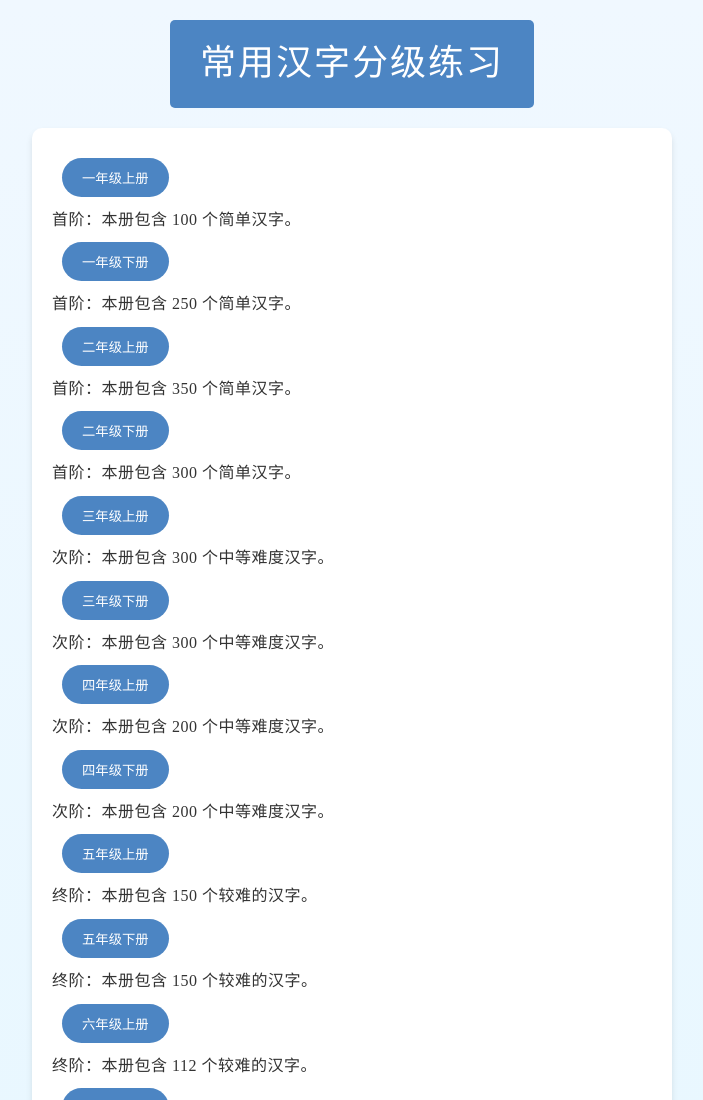
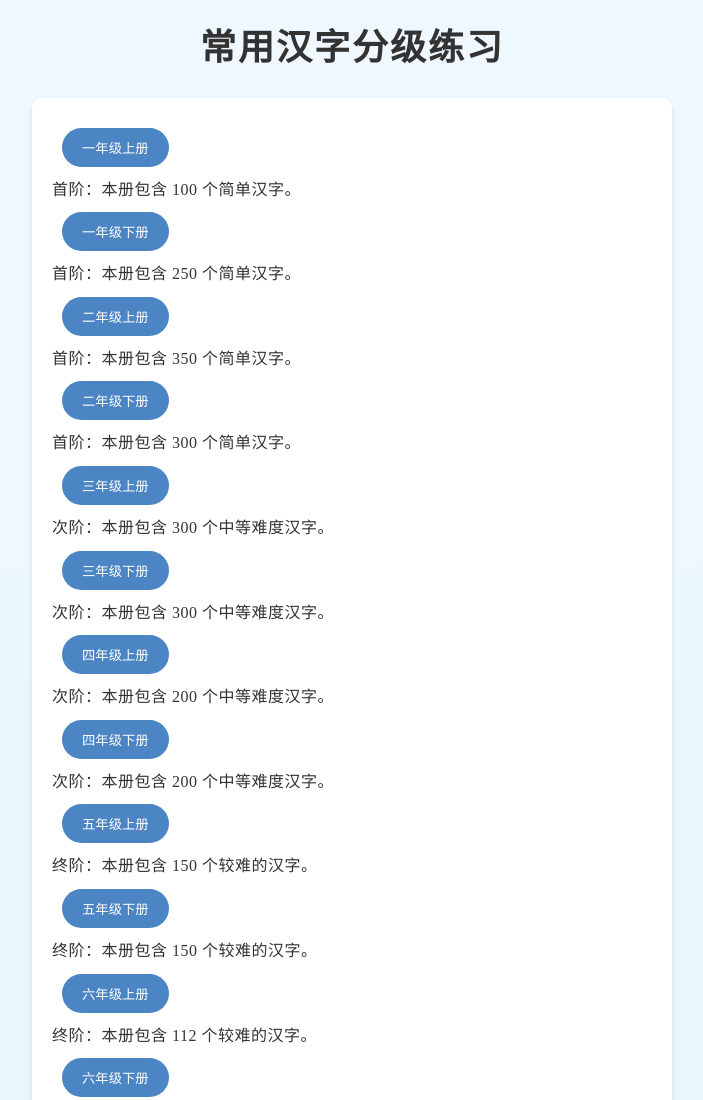
Before and after one commit to qihongwei1234/CNTEST, a plain HTML site: page index.html in a window 1280 px wide. Shown: the top 1100 px of the page, without its empty margins (288-991 px from the left). Drawn offline with Linux system fonts and the light colour scheme.

Commit message:
Update index.html

```diff
--- a/index.html
+++ b/index.html
@@ -23,14 +23,10 @@
                 text-align: center;
                 margin: 20px 0;
                 font-size: 36px;
-                font-weight: normal;
-                color: #ffffff; /* 文字颜色为白色 */
-                background-color: #4c85c3; /* 背景为蓝色 */
-                padding: 15px 30px; /* 内边距 */
-                border-radius: 5px; /* 圆角效果 */
-                box-shadow: 0 4px 6px rgba(0, 0, 0, 0); /* 阴影效果 */
-                text-transform: uppercase; /* 文字大写 */
-                letter-spacing: 2px; /* 字母间距 */
+                font-weight: bold;
+                color: #333; /* 文字颜色为白色 */
+                text-transform: uppercase;
+                letter-spacing: 2px;
             }
 
             .container {
```
